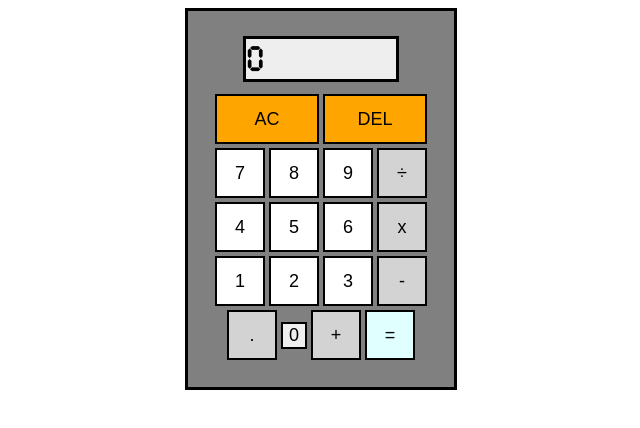
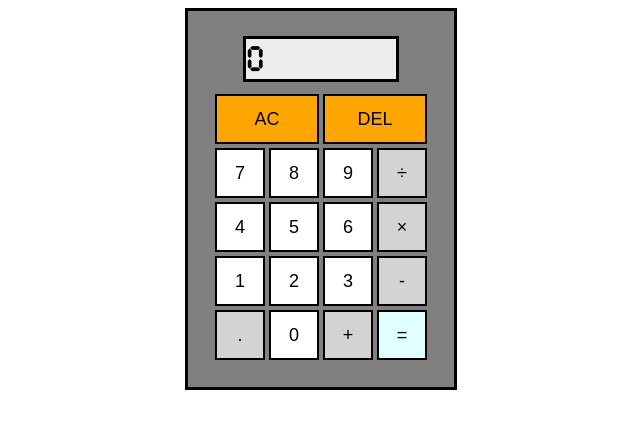
Before and after one commit to rossclay/calculator, a plain HTML site: page index.html in a window 1280 px wide. Shown: the whole page, without its empty margins (319-959 px from the left). Drawn offline with Linux system fonts and the light colour scheme.

Commit message:
adds functionality to zero-btn

```diff
--- a/index.html
+++ b/index.html
@@ -28,7 +28,7 @@
             <button class="num-btn" id="4">4</button>
             <button class="num-btn" id="5">5</button>
             <button class="num-btn" id="6">6</button>
-            <button class="operator-btn" id="*">x</button>
+            <button class="operator-btn" id="*">×</button>
         </div>
         <div class="row">
             <button class="num-btn" id="1">1</button>
@@ -38,7 +38,7 @@
         </div>
         <div class="row">
             <button class="decimal-btn" id=".">.</button>
-            <button class="zero-btn" id="0">0</button>
+            <button class="num-btn" id="0">0</button>
             <button class="operator-btn" id="+">+</button>
             <button class="equal-btn" id="=">=</button>
         </div>
```
